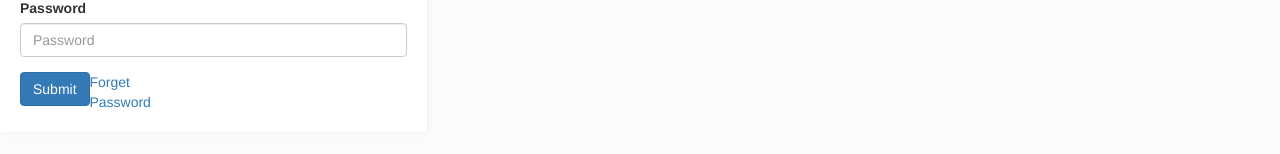
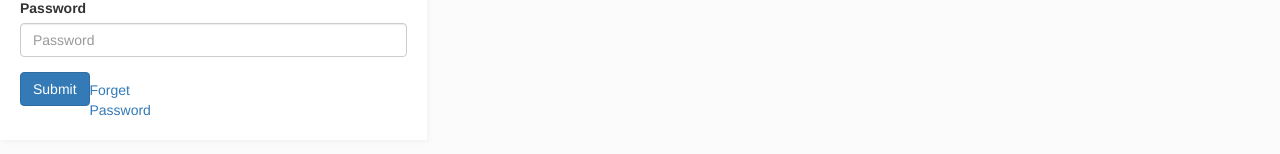
Before and after one commit to imoitra007/SouravMusicSchool, an Angular app in the folder my-dream-app/: page / in a window 1280 px wide. Shown: the part 158-312 px from the top of the page. Built offline with nearby package versions, Linux system fonts and the light colour scheme.

Commit message:
Modified CSS for login page

```diff
--- a/my-dream-app/src/app/Login/login.component.html
+++ b/my-dream-app/src/app/Login/login.component.html
@@ -12,9 +12,12 @@
                 </div>
                 <div class="row">
                     <div class="col-sm-2"><button type="submit" class="btn btn-primary">Submit</button></div>
-                    <div class="col-sm-3"><a href="#">Forget Password</a></div>
-
+                    <div class="col-sm-3 mt-8"><a href="#">Forget Password</a></div>
                 </div>
+                <!-- <div class="row form-group">
+                    <label for="exampleInputEmail1">Enter Email Address</label>
+                    <input type="email" class="form-control" id="exampleInputEmail2" aria-describedby="emailHelp" placeholder="Enter email address">
+                </div> -->
             </form>
         </div>
     </div>
--- a/my-dream-app/src/styles.css
+++ b/my-dream-app/src/styles.css
@@ -5,6 +5,9 @@
 
 .mt-10 {
     margin-top: 10px;
+}
+.mt-8 {
+    margin-top: 8px;
 }
 .ml-10 {
     margin-left: 10px;
```
Also changed, not shown: 1 other file (tests, documents, lock files or other folders).
